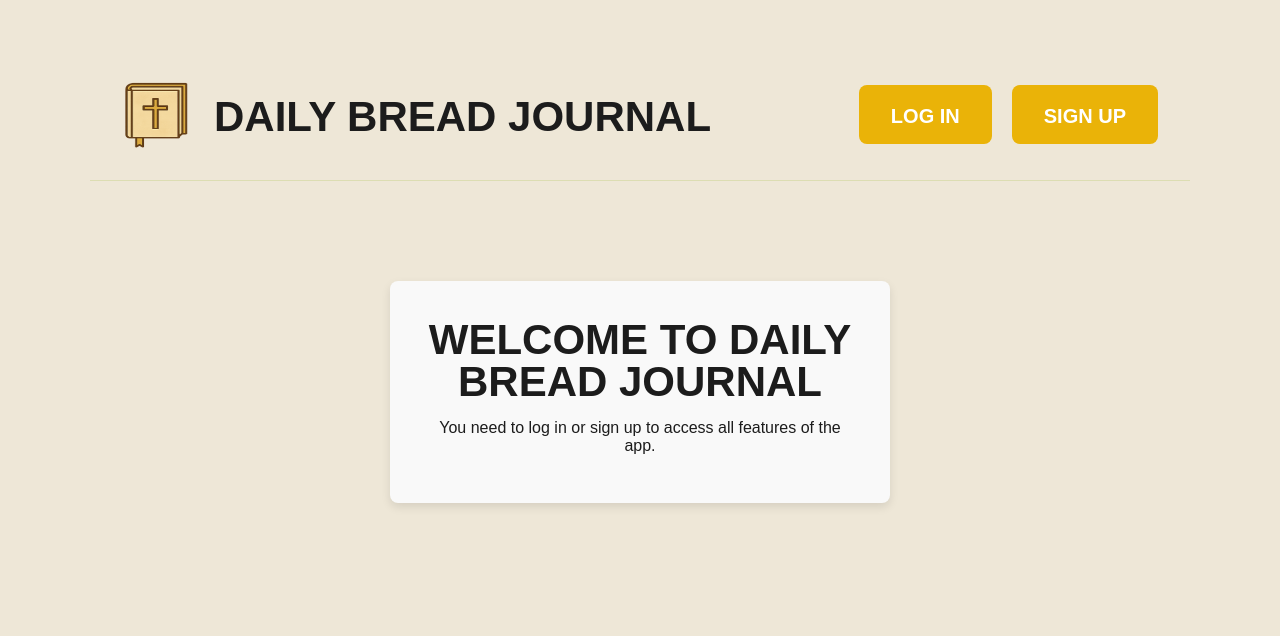
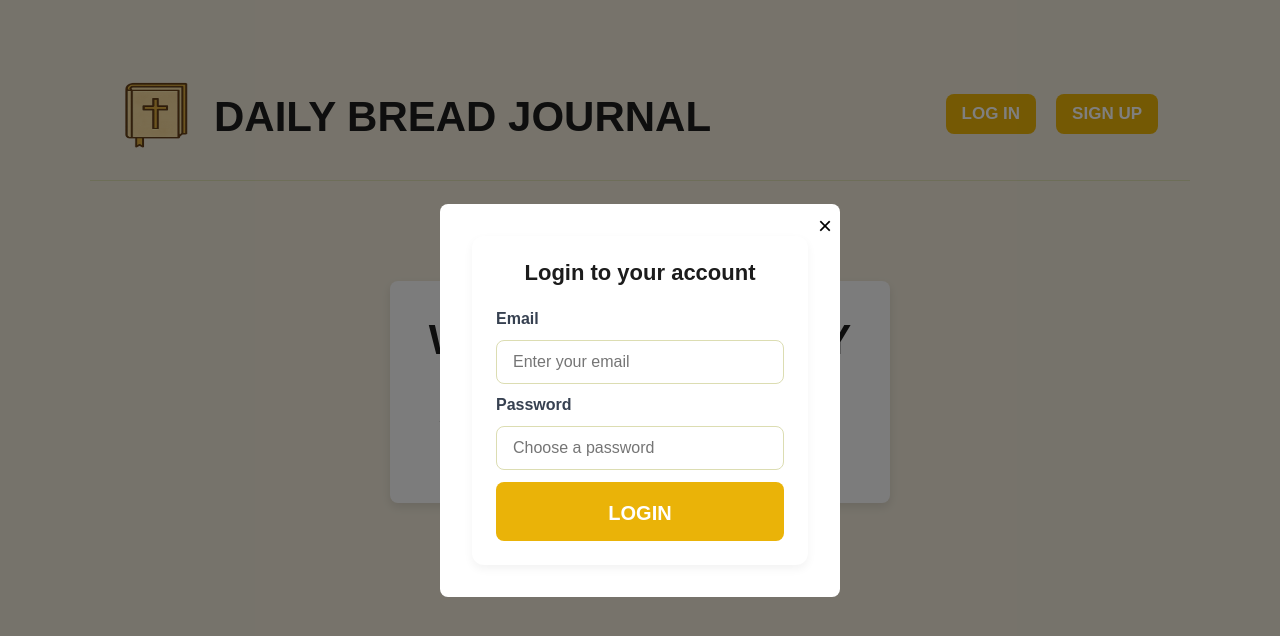
Before and after one commit to no-kris/dailybreadjournal, a React (Create React App) app: page / in a window 1280 px wide. Both pictures are taken after a click on the button "LOG IN". Shown: the top 636 px of the page. Built offline with nearby package versions, Linux system fonts and the light colour scheme; no server answers; the database is empty; a web font is replaced by a local one.

Commit message:
Update: Added components for allowing user to login and logout. Changed it to using supabase to track sessions instead of manually checking if the user is logged in or not.

```diff
--- a/src/App.js
+++ b/src/App.js
@@ -8,7 +8,7 @@ import supabase from "./supabaseClient";
 import "./styles.css";
 
 function App() {
-  const [isLoggedIn, setIsLoggedIn] = useState(false);
+  const [session, setSession] = useState(null);
   const [showForm, setShowForm] = useState(false);
   const [isLoading, setIsLoading] = useState(false);
   const [prayersList, setPrayersList] = useState([]);
@@ -20,11 +20,29 @@ function App() {
     { name: "Healing", color: "#16a34a" },
   ];
 
+  useEffect(() => {
+    supabase.auth.getSession().then(({ data: { session } }) => {
+      setSession(session);
+    });
+
+    const {
+      data: { subscription },
+    } = supabase.auth.onAuthStateChange((_event, session) => {
+      setSession(session);
+    });
+
+    return () => subscription.unsubscribe();
+  }, []);
+
   useEffect(
     function () {
       async function getPrayers() {
+        if (!session) return;
         setIsLoading(true);
-        let query = supabase.from("prayers").select("*");
+        let query = supabase
+          .from("prayers")
+          .select("*")
+          .eq("user_id", session.user.id);
         if (currentCategory !== "all prayers") {
           query = query.eq("category", currentCategory);
         }
@@ -35,22 +53,22 @@ function App() {
       }
       getPrayers();
     },
-    [currentCategory]
+    [currentCategory, session]
   );
 
   return (
     <div id="root">
       <Header
-        isLoggedIn={isLoggedIn}
+        isLoggedIn={!!session}
         showForm={showForm}
         setShowForm={setShowForm}
       />
 
       {/* Show About only when not logged in */}
-      {!isLoggedIn && <About />}
+      {!session && <About />}
 
       {/* Show main app content only when logged in or user wants to test */}
-      {isLoggedIn && (
+      {session && (
         <>
           {/* Optional form */}
           {showForm && (
--- a/src/components/AddPrayerForm.js
+++ b/src/components/AddPrayerForm.js
@@ -6,7 +6,7 @@ function AddPrayerForm({ categories, setShowForm, setPrayersList }) {
   const [category, setCategory] = useState("");
   const [isUploading, setIsUploading] = useState(false);
   const textLength = text.length;
-  const MAX_LENGTH = 200;
+  const MAX_LENGTH = 700;
 
   function handleTextChange(ev) {
     const newText = ev.target.value;
@@ -19,9 +19,17 @@ function AddPrayerForm({ categories, setShowForm, setPrayersList }) {
     ev.preventDefault();
     if (text && category) {
       setIsUploading(true);
+      const {
+        data: { user },
+      } = await supabase.auth.getUser();
+      if (!user) {
+        alert("You must be logged in to add a prayer.");
+        setIsUploading(false);
+        return;
+      }
       const { data: newPrayer, error } = await supabase
         .from("prayers")
-        .insert([{ text, category }])
+        .insert([{ text, category, user_id: user.id }])
         .select();
       setIsUploading(false);
       if (!error) setPrayersList((prev) => [newPrayer[0], ...prev]);
--- a/src/components/Header.js
+++ b/src/components/Header.js
@@ -1,12 +1,18 @@
 import { useState } from "react";
 import SignupModal from "./SignupForm";
+import LoginModal from "./LoginForm";
+import supabase from "../supabaseClient";
 
 function Header({ isLoggedIn, showForm, setShowForm }) {
-  const [isOpen, setIsOpen] = useState(false);
+  const [modalType, setModalType] = useState(null);
 
-  const handleCloseModal = () => {
-    setIsOpen(false);
-  };
+  const handleCloseModal = () => setModalType(null);
+
+  async function handleLogout() {
+    await supabase.auth.signOut();
+    setModalType(null);
+    setShowForm(false);
+  }
 
   return (
     <header className="header">
@@ -15,21 +21,31 @@ function Header({ isLoggedIn, showForm, setShowForm }) {
         <h1>Daily Bread Journal</h1>
       </div>
       {isLoggedIn ? (
-        <button
-          className="btn btn-large btn-share"
-          onClick={() => setShowForm((showForm) => !showForm)}
-        >
-          {showForm ? "Close" : "Add New Prayer"}
-        </button>
+        <div className="auth-buttons">
+          <button
+            className="btn"
+            onClick={() => setShowForm((showForm) => !showForm)}
+          >
+            {showForm ? "Close" : "Add New Prayer"}
+          </button>
+          <button className="btn" onClick={handleLogout}>
+            Log Out
+          </button>
+        </div>
       ) : (
         <div className="auth-buttons">
-          <button className="btn btn-large">Log In</button>
-          <button className="btn btn-large" onClick={() => setIsOpen(true)}>
+          <button className="btn" onClick={() => setModalType("login")}>
+            Log In
+          </button>
+          <button className="btn" onClick={() => setModalType("signup")}>
             Sign Up
           </button>
-          {isOpen ? (
-            <SignupModal isOpen={isOpen} onClose={handleCloseModal} />
-          ) : null}
+          {modalType === "login" && (
+            <LoginModal isOpen={true} onClose={handleCloseModal} />
+          )}
+          {modalType === "signup" && (
+            <SignupModal isOpen={true} onClose={handleCloseModal} />
+          )}
         </div>
       )}
     </header>
--- /dev/null
+++ b/src/components/LoginForm.js
@@ -0,0 +1,60 @@
+import { useState } from "react";
+import supabase from "../supabaseClient";
+
+function LoginModal({ isOpen, onClose }) {
+  const [email, setEmail] = useState("");
+  const [password, setPassword] = useState("");
+  const [message, setMessage] = useState("");
+
+  const handleLogin = async (e) => {
+    e.preventDefault();
+
+    const { _, error } = await supabase.auth.signInWithPassword({
+      email,
+      password,
+    });
+
+    if (error) {
+      setMessage(error.message);
+    } else {
+      setMessage("You are being logged in.");
+    }
+  };
+
+  if (!isOpen) return null;
+
+  return (
+    <div className="modal-overlay" onClick={onClose}>
+      <div className="modal-content" onClick={(e) => e.stopPropagation()}>
+        <button className="modal-close" onClick={onClose}>
+          &times;
+        </button>
+        <form className="auth-form" onSubmit={handleLogin}>
+          <h2 className="form-title">Login to your account</h2>
+          <label>Email</label>
+          <input
+            type="email"
+            placeholder="Enter your email"
+            value={email}
+            onChange={(e) => setEmail(e.target.value)}
+            required
+          />
+          <label>Password</label>
+          <input
+            type="password"
+            placeholder="Choose a password"
+            value={password}
+            onChange={(e) => setPassword(e.target.value)}
+            required
+          />
+          <button type="submit" className="btn btn-large">
+            Login
+          </button>
+          {message && <p className="message">{message}</p>}
+        </form>
+      </div>
+    </div>
+  );
+}
+
+export default LoginModal;
--- a/src/styles.css
+++ b/src/styles.css
@@ -111,6 +111,11 @@ h1 {
   width: 100%;
   background-color: var(--bg-sidebar);
   color: var(--text-secondary);
+}
+
+.btn-category:focus {
+  opacity: 0.8;
+  background-color: rgb(152, 152, 255);
 }
 
 .btn-category:hover {
```
